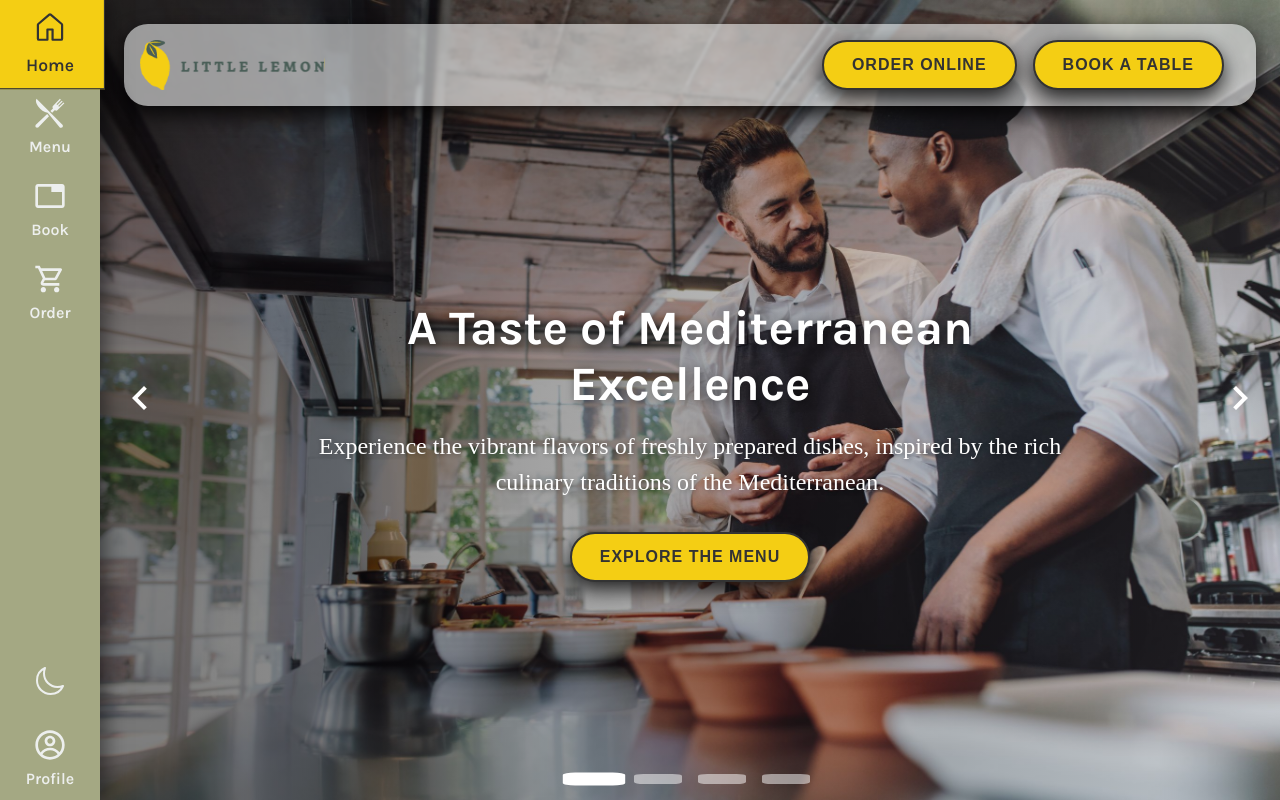
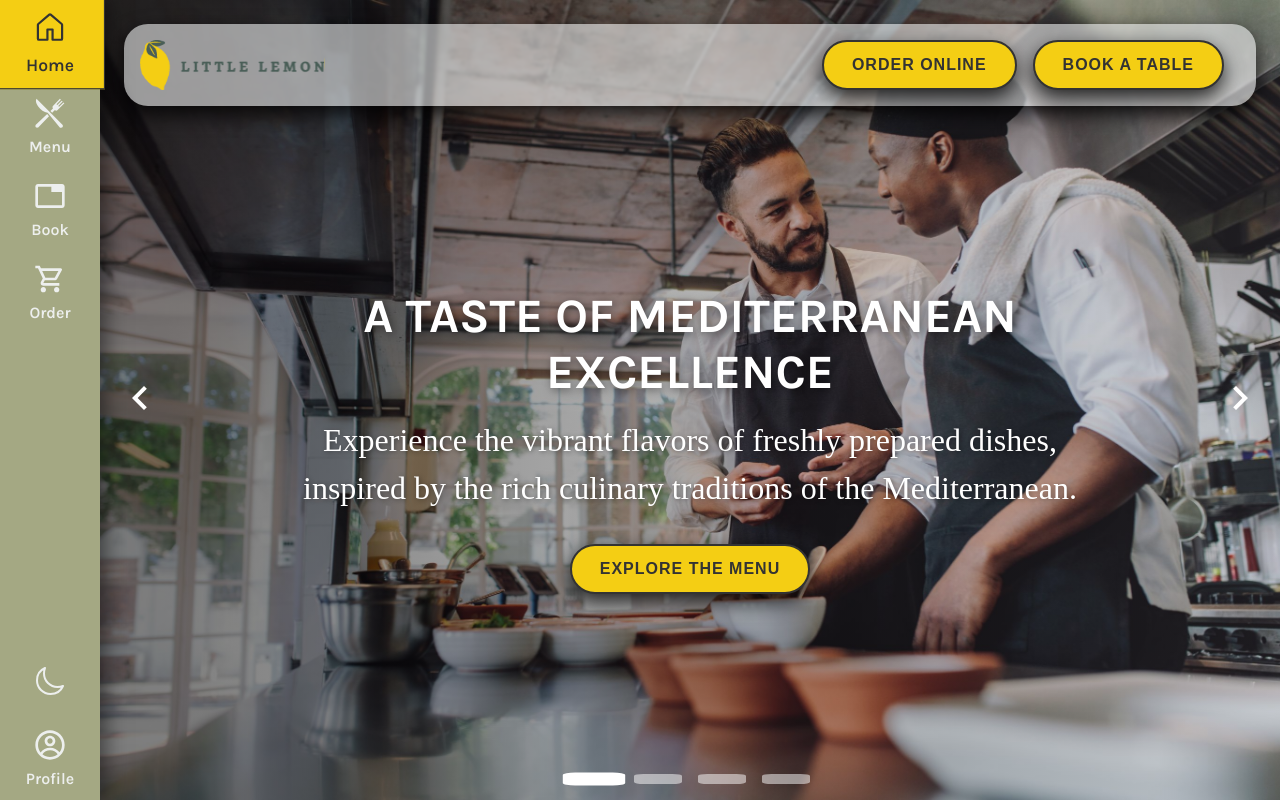
Before and after one commit to dluksa20/Little-lemon, a React (Vite) app: page / in a window 1280 px wide. Built offline with nearby package versions, Linux system fonts and the light colour scheme; a web font is replaced by a local one.

Commit message:
new hero layout

```diff
--- a/src/components/hero/Hero.css
+++ b/src/components/hero/Hero.css
@@ -12,8 +12,8 @@
     --f-header: 'Karla', 'sans-serif';
     --f-text: 'Markazi Text', 'sans-serif';
     --f-bold: 600;
-    --f-sm: 1rem;
-    --f-md: 1.5rem;
+    --f-sm: 1.5rem;
+    --f-md: 2rem;
     --f-lg: 3rem;
     --f-xl: 4rem;
 }
@@ -125,6 +125,8 @@
     font-weight: bold;
     margin-bottom: 1rem;
     text-shadow: 2px 2px 10px rgba(0, 0, 0, 0.5);
+    text-transform: uppercase;
+
 }
 
 .hero-description {
@@ -167,6 +169,7 @@
     /* text */
     .hero-title {
         font-size: var(--f-md);
+        text-transform: uppercase;
     }
     .hero-description {
         font-size: var(--f-sm);
```
